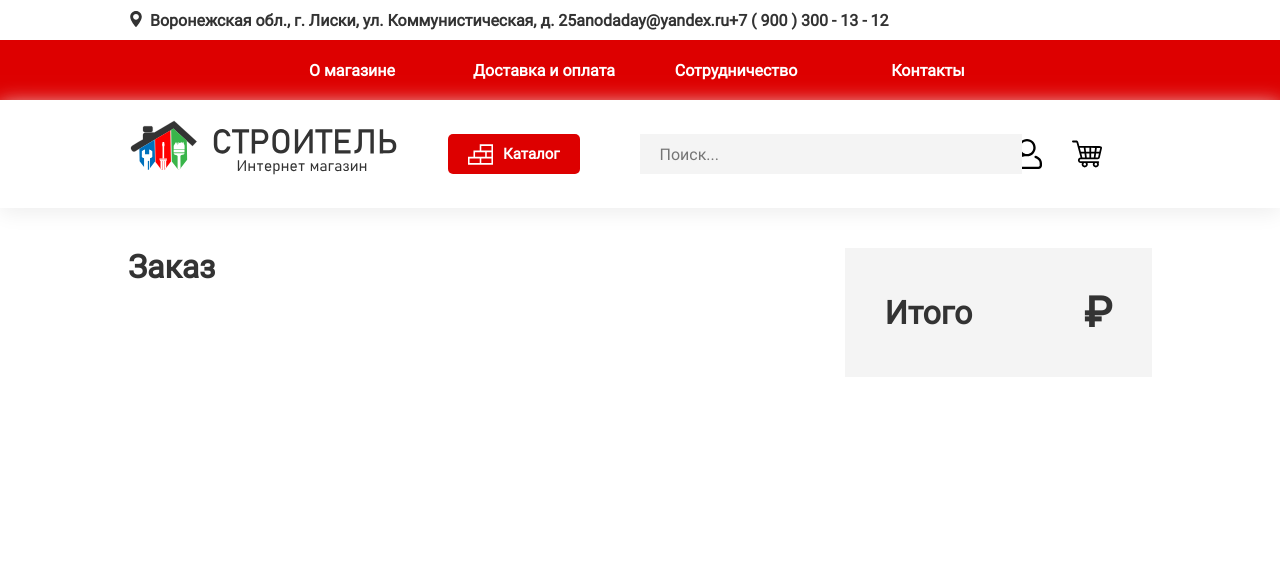
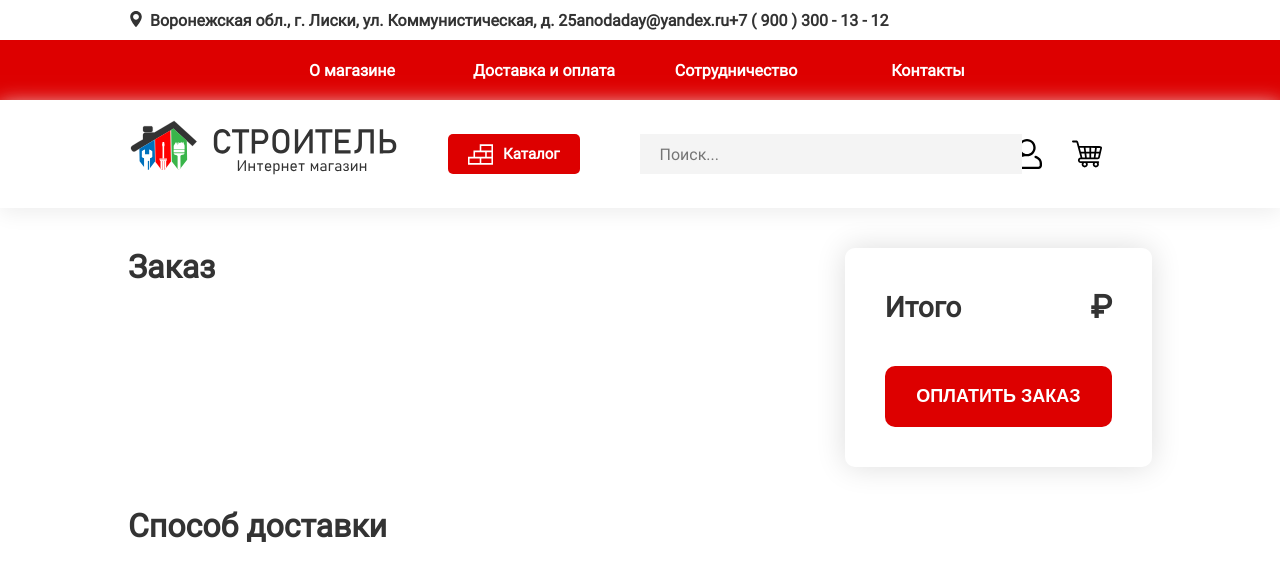
Before and after one commit to Dimzmiks555/stroitelstore, a Next.js app in the folder client/: page /busket in a window 1280 px wide. Shown: the top 580 px of the page. Built offline with nearby package versions, Linux system fonts and the light colour scheme.

Commit message:
cart blocks

```diff
--- a/client/components/Busket/Busket.js
+++ b/client/components/Busket/Busket.js
@@ -27,6 +27,7 @@ const Busket = observer(() => {
         BusketStore.delete(e.target.id)
     }
     return (
+        <>
         <div className={styles.busket}>
             <div className={styles.busket_info}>
                 <h1>Заказ</h1>
@@ -73,8 +74,15 @@ const Busket = observer(() => {
                 <div>
                     <h2>Итого <span>{total} ₽</span></h2>
                 </div>
+                <div>
+                    <button className={styles.to_pay}>Оплатить заказ</button>
+                </div>
             </div>
         </div>
+        <div className={styles.dilivery}>
+            <h1>Способ доставки</h1>
+        </div>
+        </>
     )
 })
 export default Busket
--- a/client/components/Busket/Busket.module.css
+++ b/client/components/Busket/Busket.module.css
@@ -3,16 +3,16 @@
     justify-content: space-between;
 }
 .busket h1{
-    margin-bottom: 60px;
+    margin-bottom: 40px;
 }
 .busket h2{
-    font-size: 32px;
+    font-size: 28px;
     display: flex;
     align-items: center;
     justify-content: space-between;
 }
 .busket h2 span{
-    font-size: 42px;
+    font-size: 32px;
 }
 .busket_items {
     font-weight: bold;
@@ -36,7 +36,7 @@
 .good_title{
     font-weight: normal;
     font-size: 20px;
-    flex: 5 0px;
+    flex: 6 0px;
 }
 .good_title:hover{
     color: #d00;
@@ -45,21 +45,23 @@
     width: 65%;
 }
 .busket_mainblock {
+    border-radius: 10px;
+    box-shadow: #ddd 0px 0px 30px;
     padding: 40px;
-    background: #f4f4f4;
     width: 30%;
 }
 .good_price {
+    text-align: right;
     font-weight: normal;
-    margin-left: 20px;
+    margin-right: 30px;
     flex: 1 auto;
     font-size: 24px;
 }
 .good_total {
     text-align: right;
     font-size: 24px;
-    width: 10%;
-    margin-left: 20px;
+    min-width: 7%;
+    margin-left: 0px;
 }
 .good__counter {
     flex: 0 auto;
@@ -80,19 +82,20 @@
     display: none;
 }
 .good__counter button {
+
     outline: none;
     background: #fff;
     color: #555;
     align-items: center;
     justify-content: center;
     display: flex;
-    font-size: 32px;
+    font-size: 24px;
     cursor: pointer;
-    border: none;
+    padding: 10px;
+    border: 1px solid #eee;
     border-radius: 50%;
-    width: 32px;
-    height:32px;
-    font-weight: bold;
+    width: 42px;
+    height:42px;
 }
 .good__counter button:hover {
     color: #d00;
@@ -109,3 +112,22 @@
 .delete__good button:hover{
     color: #d00;
 }
+.to_pay {
+    border-radius: 10px;
+    font-weight: bold;
+    text-transform: uppercase;
+    font-size: 18px;
+    cursor: pointer;
+    border: none;
+    color: #fff;
+    background: #d00;
+    padding: 20px;
+    margin-top: 40px;
+    width: 100%;
+}
+.to_pay:hover{
+    background: #f00;
+}
+.dilivery {
+    margin-top: 40px;
+}
```
Also changed, not shown: client/public/segoe.ttf (added).
